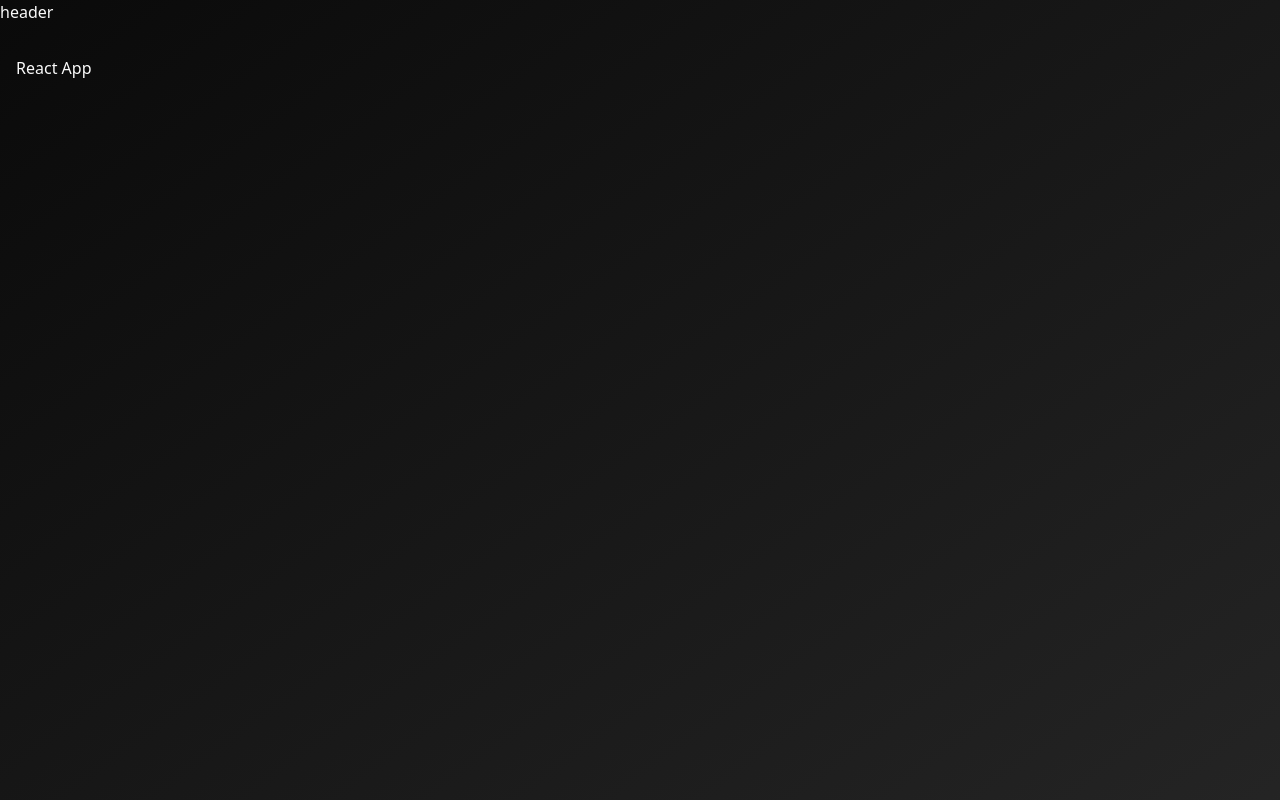
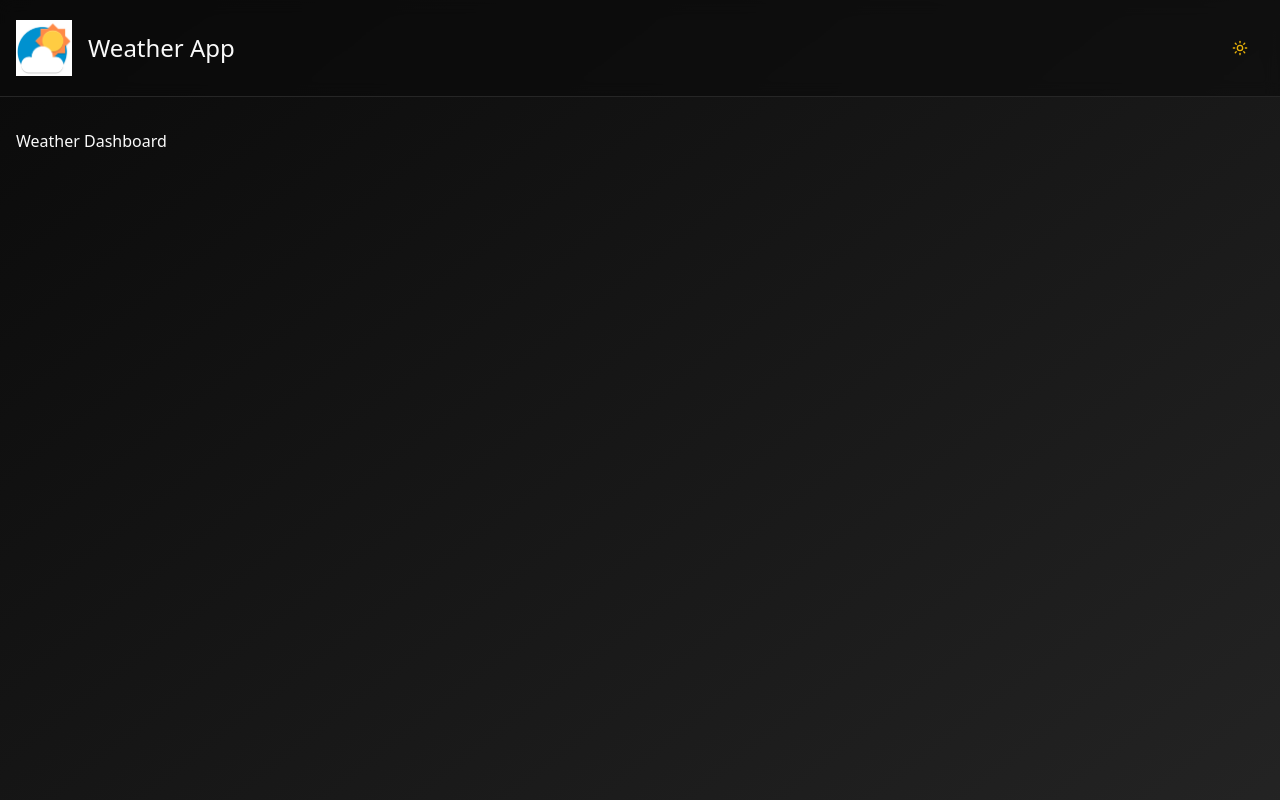
Before and after one commit to masudursourav/Modern-Weather-APP, a React (Vite) app: page / in a window 1280 px wide. Shown: the top 800 px of the page. Built offline with nearby package versions, Linux system fonts and the light colour scheme.

Commit message:
pages and header component added

```diff
--- a/src/App.tsx
+++ b/src/App.tsx
@@ -1,14 +1,17 @@
-import { BrowserRouter } from "react-router-dom";
+import { BrowserRouter, Route, Routes } from "react-router-dom";
 import "./App.css";
 import Layout from "./components/layout";
+import CityPage from "./components/pages/CityPage";
+import WeatherDashboard from "./components/pages/WeatherDashboard";
 
 function App() {
   return (
     <BrowserRouter>
       <Layout>
-        <div className="App">
-          <h1>React App</h1>
-        </div>
+        <Routes>
+          <Route path="/" element={<WeatherDashboard />} />
+          <Route path="city/:cityName" element={<CityPage />} />
+        </Routes>
       </Layout>
     </BrowserRouter>
   );
--- /dev/null
+++ b/src/components/header.tsx
@@ -0,0 +1,37 @@
+import { useTheme } from "@/contex/theme-provider";
+import { Moon, Sun } from "lucide-react";
+import { Link } from "react-router-dom";
+import { Button } from "./ui/button";
+
+function Header() {
+  const { theme, setTheme } = useTheme();
+  return (
+    <header className="sticky top-0 z-50 w-full border-b bg-background/95 backdrop-blur py-4 supports-[backdrop-filter]:bg-background/60">
+      <div className="container mx-auto flex h-16 items-center justify-between px-4">
+        <div>
+          <Link to={"/"} className="flex items-center space-x-4">
+            <img src="/logo.png" alt="logo" className="h-14" />{" "}
+            <span className="text-2xl"> Weather App</span>
+          </Link>
+        </div>
+        <div>
+          <Button
+            variant={"ghost"}
+            onClick={() => setTheme(theme === "dark" ? "light" : "dark")}
+            className={`flex items-center transition-transform duration-500 ${
+              theme === "dark" ? "rotate-180" : "rotate-0"
+            }`}
+          >
+            {theme === "dark" ? (
+              <Sun className="h-8 w-8 text-yellow-500 rotate-0 transition-all" />
+            ) : (
+              <Moon className="h-8 w-8 text-blue-500 rotate-0 transition-all" />
+            )}
+          </Button>
+        </div>
+      </div>
+    </header>
+  );
+}
+
+export default Header;
--- a/src/components/layout.tsx
+++ b/src/components/layout.tsx
@@ -1,11 +1,13 @@
 import { ThemeProvider } from "@/contex/theme-provider";
+import Header from "./header";
 
 function Layout({ children }: { children: React.ReactNode }) {
   return (
+    <ThemeProvider defaultTheme="dark">
       <div className="bg-gradient-to-br from-background to-muted">
-      header
+        <Header />
         <main className="min-h-screen container mx-auto px-4 py-8">
-        <ThemeProvider defaultTheme="dark">{children}</ThemeProvider>
+          {children}
         </main>
         <footer className="border-t-4 backdrop-blur supports-[backdrop-filter]:bg-background/60">
           <div className="container mx-auto px-4 py-8 text-center text-gray-400">
@@ -13,6 +15,7 @@ function Layout({ children }: { children: React.ReactNode }) {
           </div>
         </footer>
       </div>
+    </ThemeProvider>
   );
 }
 
--- /dev/null
+++ b/src/components/pages/CityPage.tsx
@@ -0,0 +1,5 @@
+function CityPage() {
+  return <div>City Page</div>;
+}
+
+export default CityPage;
--- /dev/null
+++ b/src/components/pages/WeatherDashboard.tsx
@@ -0,0 +1,5 @@
+function WeatherDashboard() {
+  return <div>Weather Dashboard</div>;
+}
+
+export default WeatherDashboard;
--- a/src/components/ui/button.tsx
+++ b/src/components/ui/button.tsx
@@ -1,8 +1,8 @@
-import * as React from "react"
-import { Slot } from "@radix-ui/react-slot"
-import { cva, type VariantProps } from "class-variance-authority"
+import { Slot } from "@radix-ui/react-slot";
+import { cva, type VariantProps } from "class-variance-authority";
+import * as React from "react";
 
-import { cn } from "@/lib/utils"
+import { cn } from "@/lib/utils";
 
 const buttonVariants = cva(
   "inline-flex items-center justify-center gap-2 whitespace-nowrap rounded-md text-sm font-medium ring-offset-background transition-colors focus-visible:outline-none focus-visible:ring-2 focus-visible:ring-ring focus-visible:ring-offset-2 disabled:pointer-events-none disabled:opacity-50 [&_svg]:pointer-events-none [&_svg]:size-4 [&_svg]:shrink-0",
@@ -16,7 +16,7 @@ const buttonVariants = cva(
           "border border-input bg-background hover:bg-accent hover:text-accent-foreground",
         secondary:
           "bg-secondary text-secondary-foreground hover:bg-secondary/80",
-        ghost: "hover:bg-accent hover:text-accent-foreground",
+        ghost: "",
         link: "text-primary underline-offset-4 hover:underline",
       },
       size: {
@@ -31,26 +31,26 @@ const buttonVariants = cva(
       size: "default",
     },
   }
-)
+);
 
 export interface ButtonProps
   extends React.ButtonHTMLAttributes<HTMLButtonElement>,
     VariantProps<typeof buttonVariants> {
-  asChild?: boolean
+  asChild?: boolean;
 }
 
 const Button = React.forwardRef<HTMLButtonElement, ButtonProps>(
   ({ className, variant, size, asChild = false, ...props }, ref) => {
-    const Comp = asChild ? Slot : "button"
+    const Comp = asChild ? Slot : "button";
     return (
       <Comp
         className={cn(buttonVariants({ variant, size, className }))}
         ref={ref}
         {...props}
       />
-    )
+    );
   }
-)
-Button.displayName = "Button"
+);
+Button.displayName = "Button";
 
-export { Button, buttonVariants }
+export { Button, buttonVariants };
```
Also changed, not shown: public/logo.png (added). Lines whose indentation alone changed are shown as unchanged.
